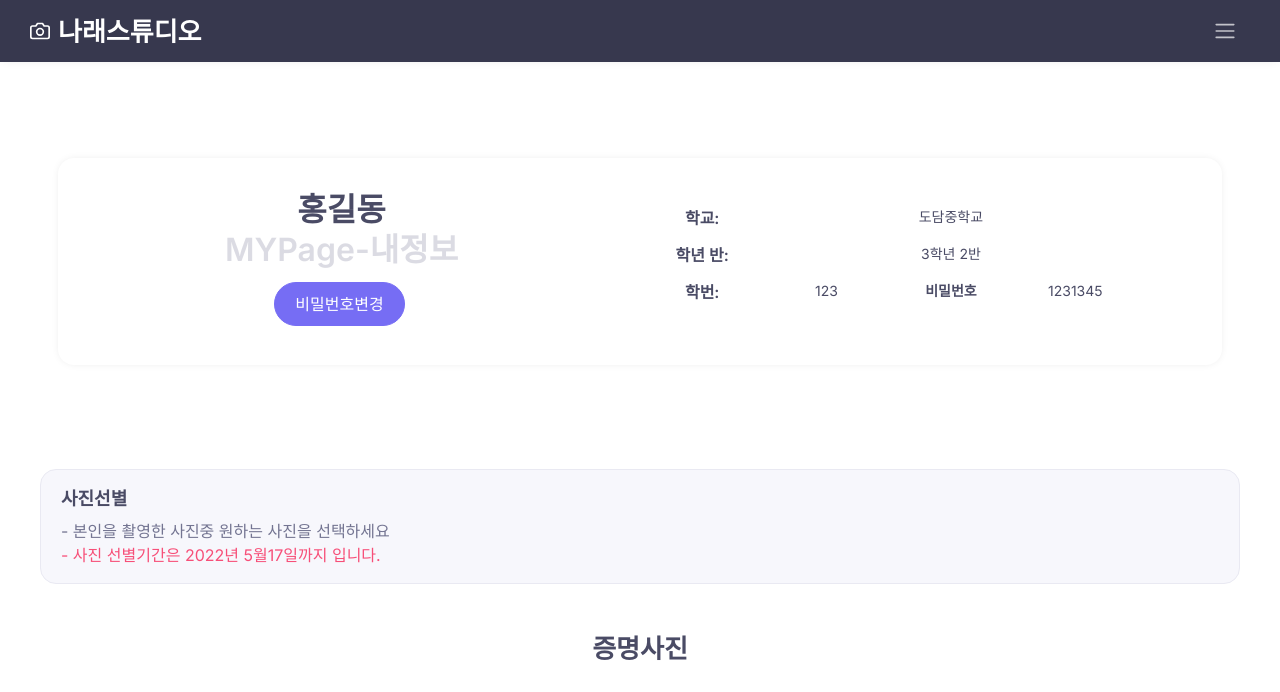
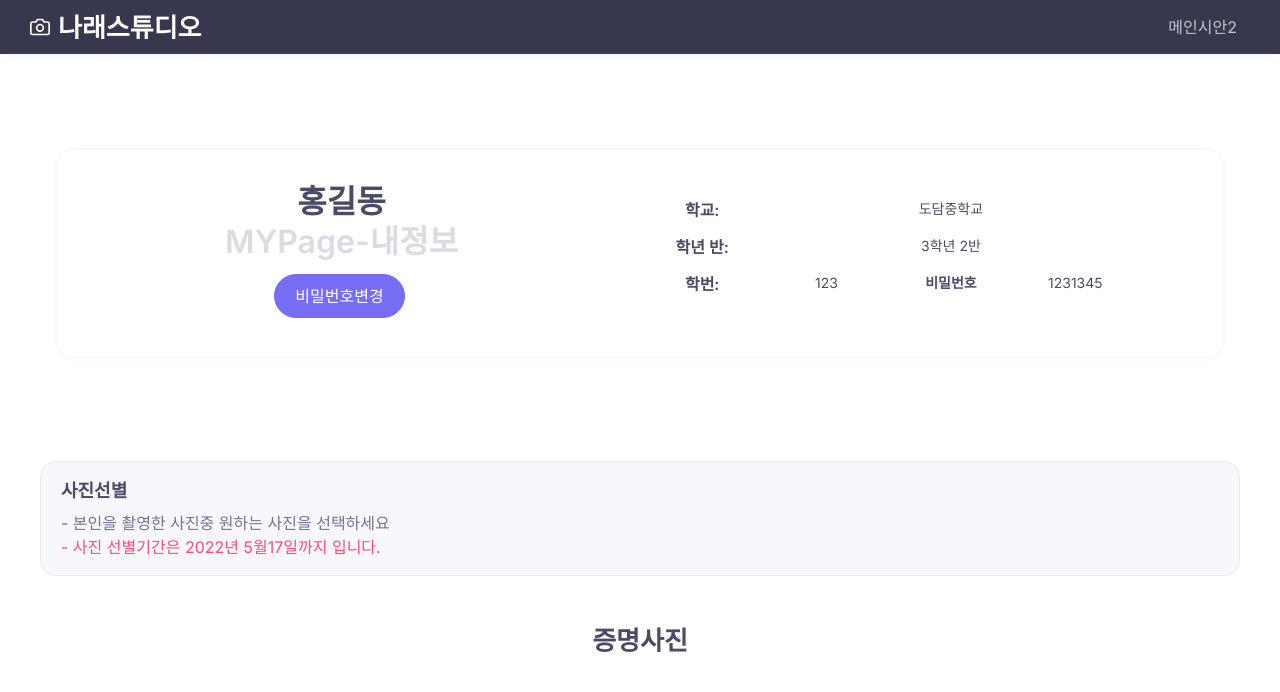
Before and after one commit to jungsoonhwa/photo, a plain HTML site: page main.html in a window 1280 px wide. Shown: the top 692 px of the page. Drawn offline with nearby package versions, Linux system fonts and the light colour scheme.

Commit message:
Add files via upload

```diff
--- a/main.html
+++ b/main.html
@@ -53,9 +53,9 @@
         <svg xmlns="http://www.w3.org/2000/svg" width="20" height="20" fill="none" stroke="currentColor" stroke-linecap="round" stroke-linejoin="round" stroke-width="2" aria-hidden="true" class="me-2" viewBox="0 0 24 24"><path d="M23 19a2 2 0 0 1-2 2H3a2 2 0 0 1-2-2V8a2 2 0 0 1 2-2h4l2-3h6l2 3h4a2 2 0 0 1 2 2z"/><circle cx="12" cy="13" r="4"/></svg>
         <strong>나래스튜디오</strong>
       </a>
-      <button class="navbar-toggler" type="button" data-bs-toggle="collapse" data-bs-target="#navbarHeader" aria-controls="navbarHeader" aria-expanded="false" aria-label="Toggle navigation">
-        <span class="navbar-toggler-icon"></span>
-      </button>
+      <a class="navbar-toggler" href="main2/main2.html">
+    메인시안2
+      </a>
     </div>
   </div>
 </header>
```
